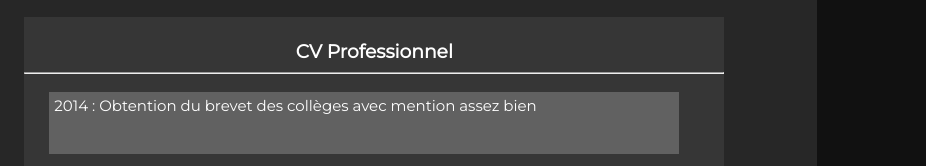
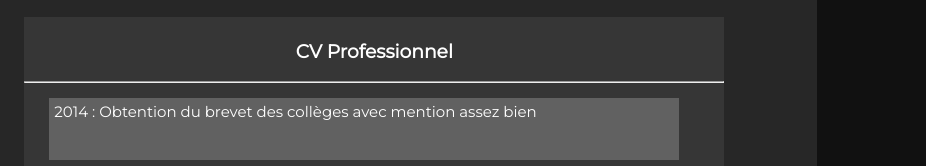
Before and after one commit to FvAlex/Cv, a website: page index.html in a window 1280 px wide. Shown: the part 1113-1279 px from the top of the page, 354-1280 px from the left. Drawn offline with nearby package versions, Linux system fonts and the light colour scheme.

```diff
--- a/index.html
+++ b/index.html
@@ -20,7 +20,7 @@
         <section class="header">
             <h2 class="header_title">| Fievez  Alexandre |<div class="header_hr"></div></h2>
             <div class="header_img">
-            <img src="Media/Image/raw.jpg" alt="Un ordinateur portable" class="header_img">
+                <img src="Media/Image/raw.jpg" alt="Un ordinateur portable" class="header_img">
             </div>
             <div class="header_hr_deux"></div>
         </section>
@@ -32,13 +32,11 @@
                 <div class="main_container">
                     <div class="main_description">
                         <img class="main_img main_left" src="Media/Image/enotmaks_123rf_28113525_custom.jpg" alt="developpeur web">
-                        <p class="main_left">Je me nomme Fievez Alexandre, j'ai 22 ans et j'habite aux alentours de Lille. Je suis actuellement en formation à l'école PopSchool afin d'obtenir un Bac+2 développeur web (front-end et back-end) en 6 mois.
-
-                        </p>
+                        <p class="main_left">Je me nomme Fievez Alexandre, j'ai 22 ans et j'habite aux alentours de Lille. Je suis actuellement en formation à l'école PopSchool afin d'obtenir un Bac+2 développeur web (front-end et back-end) en 6 mois.</p>
                     </div>
-                        <div>
-                            <p class="main_left">Passionné d'informatique depuis mon plus jeune âge, j'ai eu l'opportunité de faire une formation dans les langages de base du developpeur web, ce qui m'a permis d'entrer dans une école diplomante.</p>
-                        </div>
+                    <div>
+                        <p class="main_left">Passionné d'informatique depuis mon plus jeune âge, j'ai eu l'opportunité de faire une formation dans les langages de base du developpeur web, ce qui m'a permis d'entrer dans une école diplomante.</p>
+                    </div>
                 </div>
                 <div class="main_para">
                     <h3 class="main_list"> Informations complémentaires :</h3>
@@ -79,7 +77,7 @@
                     </div>
                 </div>
                 <section class="article">
-                    <h3 class="article_title">CV Professionnel<hr></h3>
+                    <h3 class="article_title">CV Professionnel</h3><hr>
                         <div class="article_box_base"><p class="article_para"> 2014 : Obtention du brevet des collèges avec mention assez bien</p></div>
                         <div class="article_box"><p class="article_para"> 2015 : Préparation militaire au 41e régiment de transmissions de Douai (entrainement physique, manipulation d'arsenal, parcours du combattant, opérations extérieures)</p></div>
                         <div class="article_box"><p class="article_para"> 2017 : Obtention d'un Bac ST2SS et bénévole pour le Sidaction avec la coopération du CeGIDD d'Haubourdin</p></div>
```
Also changed, not shown: package.json (+16 -6 lines).
